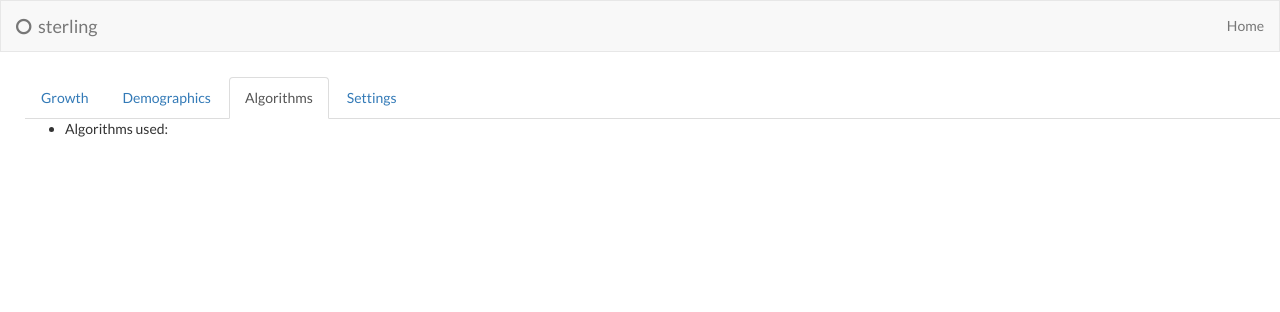
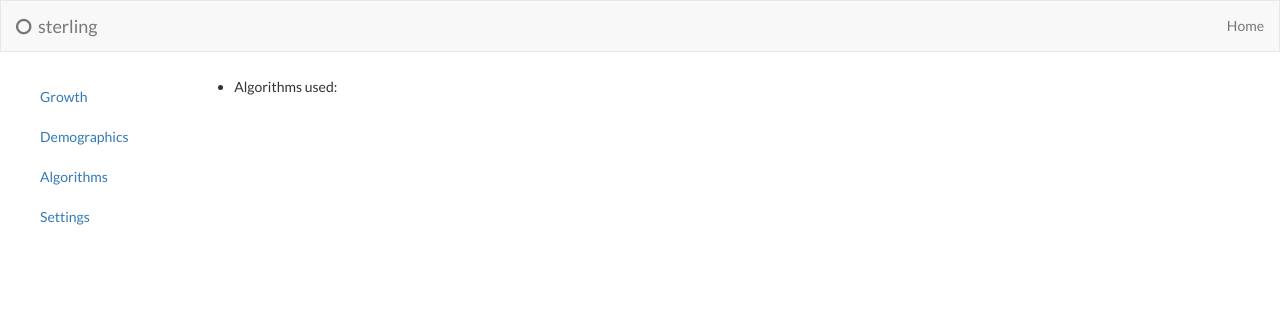
Before and after one commit to abeinstein/sterling-site, a Django app: template sterling/templates/apps/mobileapp_algorithms.html in a window 1280 px wide. Shown: the top 312 px of the page. Run offline with Django 3.2, Linux system fonts and the light colour scheme; the template is opened without the code that fills it, so the values that code supplies are empty; parts of the project's set-up code (start-up, migrations or seed data) failed here and were passed over; some libraries are stand-ins or nearby versions.

Commit message:
Vertical tab bars (let's see the reaction)

```diff
--- a/sterling/templates/apps/mobileapp_algorithms.html
+++ b/sterling/templates/apps/mobileapp_algorithms.html
@@ -7,7 +7,7 @@
 <h1> {{ mobileapp.name }} </h1>
 </div>
 
-<ul class="nav nav-tabs">
+<ul class="nav nav-list col-md-2">
     <li> <a href="{% url 'detail_app' pk=mobileapp.pk %}"> Growth </a> </li>
     <li> <a href="{% url 'demographics_app' pk=mobileapp.pk %}"> Demographics </a></li>
     <li class="active"> <a href="{% url 'algorithms_app' pk=mobileapp.pk %}">Algorithms </a></li>
--- a/sterling/templates/apps/mobileapp_demographics.html
+++ b/sterling/templates/apps/mobileapp_demographics.html
@@ -8,7 +8,7 @@
 <h1> {{ mobileapp.name }} </h1>
 </div>
 
-<ul class="nav nav-tabs">
+<ul class="nav nav-list col-md-2">
     <li> <a href="{% url 'detail_app' pk=mobileapp.pk %}"> Growth </a> </li>
     <li class="active"> <a href="{% url 'demographics_app' pk=mobileapp.pk %}"> Demographics </a></li>
     <li> <a href="{% url 'algorithms_app' pk=mobileapp.pk %}">Algorithms </a></li>
--- a/sterling/templates/apps/mobileapp_detail.html
+++ b/sterling/templates/apps/mobileapp_detail.html
@@ -7,12 +7,12 @@
 <h1> {{ mobileapp.name }} </h1>
 </div>
 
-<ul class="nav nav-tabs">
+
+<ul class="nav nav-list col-md-2">
     <li class="active"> <a href="{% url 'detail_app' pk=mobileapp.pk %}"> Growth </a> </li>
     <li> <a href="{% url 'demographics_app' pk=mobileapp.pk %}"> Demographics </a></li>
     <li> <a href="{% url 'algorithms_app' pk=mobileapp.pk %}">Algorithms </a></li>
     <li> <a href="{% url 'settings_app' pk=mobileapp.pk %}">Settings </a></li>
-
 </ul>
 
 <div class="growth">
--- a/sterling/templates/apps/mobileapp_settings.html
+++ b/sterling/templates/apps/mobileapp_settings.html
@@ -7,7 +7,7 @@
 <h1> {{ mobileapp.name }} </h1>
 </div>
 
-<ul class="nav nav-tabs">
+<ul class="nav nav-list col-md-2">
     <li> <a href="{% url 'detail_app' pk=mobileapp.pk %}"> Growth </a> </li>
     <li> <a href="{% url 'demographics_app' pk=mobileapp.pk %}"> Demographics </a></li>
     <li> <a href="{% url 'algorithms_app' pk=mobileapp.pk %}">Algorithms </a></li>
```
